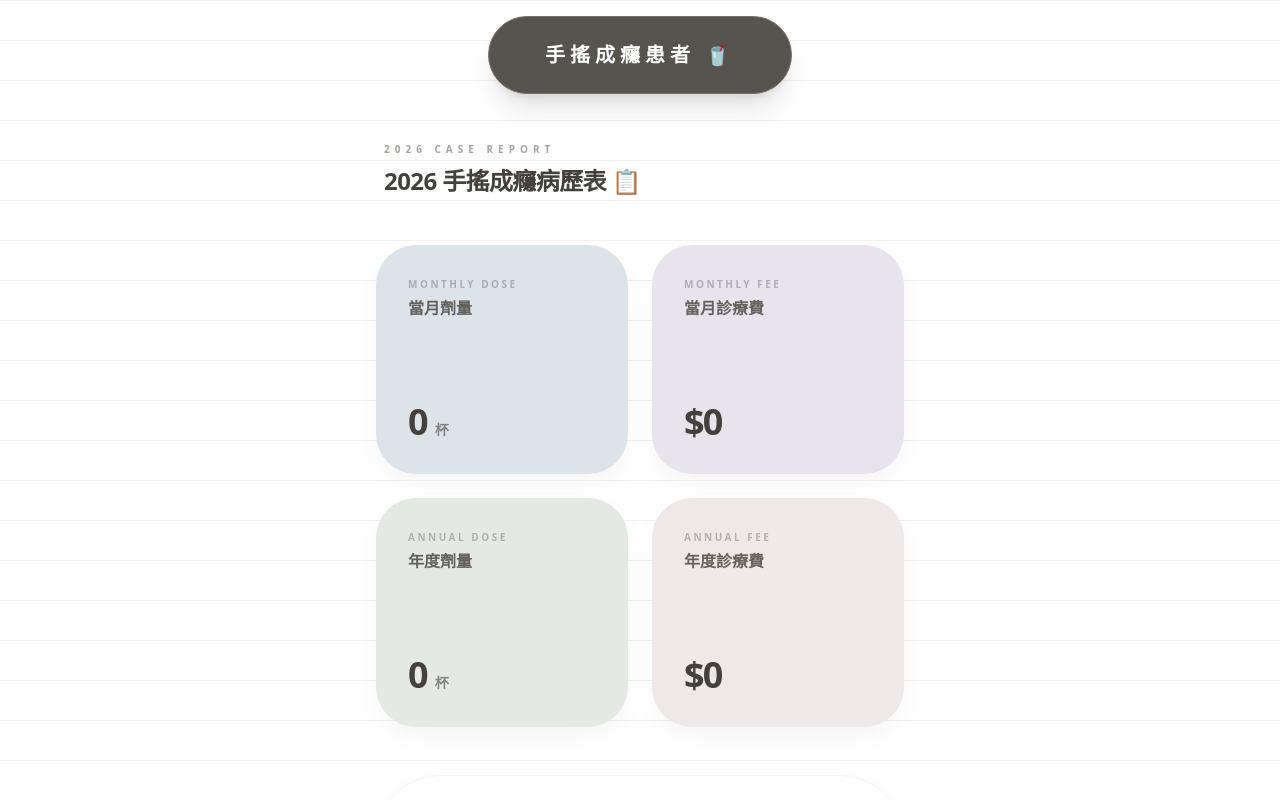
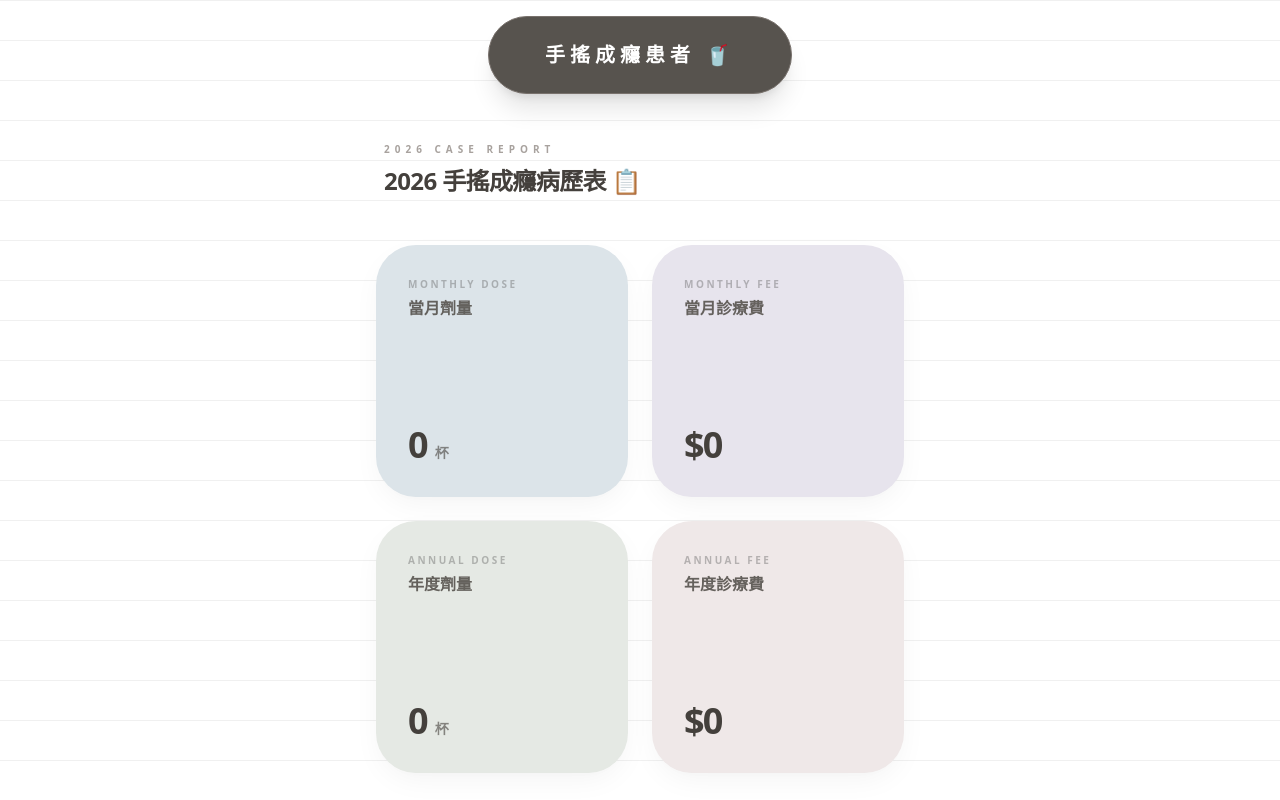
Before and after one commit to yichenn98/pro-drink-tracker, a React (Vite) app: page / in a window 1280 px wide. Shown: the top 800 px of the page. Built offline with nearby package versions, Linux system fonts and the light colour scheme.

Commit message:
Make stat cards equal size

```diff
--- a/components/StatCard.tsx
+++ b/components/StatCard.tsx
@@ -7,7 +7,7 @@ interface StatCardProps {
   unit: string;
   bgColor: string;
   textColor: string;
-  onClick?: () => void; // ✅ 新增
+  onClick?: () => void;
 }
 
 const StatCard: React.FC<StatCardProps> = ({
@@ -31,23 +31,39 @@ const StatCard: React.FC<StatCardProps> = ({
         if (!clickable) return;
         if (e.key === 'Enter' || e.key === ' ') {
           e.preventDefault();
-          onClick();
+          onClick?.();
         }
       }}
-      className={[
-        "p-8 rounded-[2.5rem] card-shadow flex flex-col justify-between aspect-[1.1/1]",
-        "transition-all hover:scale-[1.05] hover:shadow-lg group",
-        clickable ? "cursor-pointer active:scale-95" : ""
-      ].join(' ')}
+      className={`
+        p-8
+        rounded-[2.5rem]
+        card-shadow
+        flex flex-col
+        justify-between
+        aspect-square
+        transition-all
+        hover:scale-[1.05]
+        hover:shadow-lg
+        group
+        ${clickable ? 'cursor-pointer active:scale-95' : ''}
+      `}
     >
       <div>
-        <p className="text-[10px] font-black tracking-[0.25em] opacity-40 uppercase mb-1">{label}</p>
-        <p className="text-base font-bold text-stone-600 opacity-90">{subLabel}</p>
+        <p className="text-[10px] font-black tracking-[0.25em] opacity-40 uppercase mb-1">
+          {label}
+        </p>
+        <p className="text-base font-bold text-stone-600 opacity-90">
+          {subLabel}
+        </p>
       </div>
 
-      <div className="flex items-baseline space-x-2 mt-auto">
-        <span className={`text-4xl font-black tracking-tighter ${textColor}`}>{value}</span>
-        <span className={`text-sm opacity-60 font-black ${textColor}`}>{unit}</span>
+      <div className="mt-auto flex items-baseline space-x-2">
+        <span className={`text-4xl font-black tracking-tighter ${textColor}`}>
+          {value}
+        </span>
+        <span className={`text-sm opacity-60 font-black ${textColor}`}>
+          {unit}
+        </span>
       </div>
     </div>
   );
```
